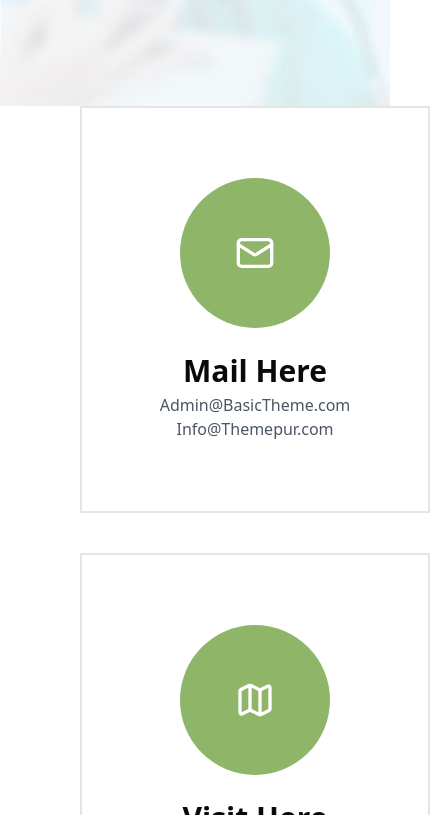
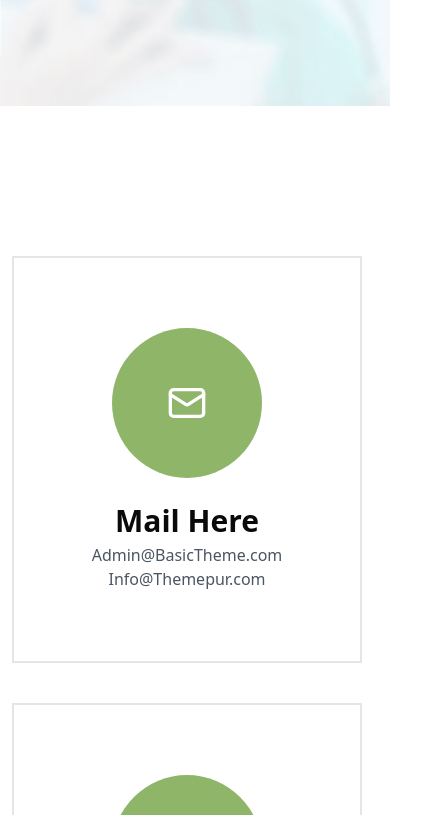
Before and after one commit to shirina-t/medi-dove, a React (Vite) app: page /contact in a window 390 px wide. Shown: the part 789-1604 px from the top of the page, 430 px wide, since content can reach past the window. Built offline with nearby package versions, Linux system fonts and the light colour scheme.

Commit message:
contact centered try 2

```diff
--- a/src/pages/contact.jsx
+++ b/src/pages/contact.jsx
@@ -28,7 +28,7 @@ const Contact = () => {
           </Link>
         </div>
       </div>
-      <div className="flex flex-col lg:flex-row justify-around gap-10 w-[100%] px-[80px] lg:my-[150px] my-0">
+      <div className="flex flex-col lg:flex-row justify-around gap-10 w-[100%] px-3 lg:px-[80px] my-[150px]">
         <div className="mailbox w-[350px] border-2 p-[70px] flex flex-col gap-5 justify-center items-center">
           <div className="w-[150px] h-[150px] rounded-full bg-dirty-green text-white flex justify-center items-center">
             <Mail className="w-10 h-10" />
@@ -67,7 +67,7 @@ const Contact = () => {
         <div className="flex flex-col lg:flex-row items-center justify-between pb-10 px-[80px]">
           <div>
             <p className="text-gray-600">Anything On your Mind</p>
-            <p className="text-[60px] font-semibold">Estimate Your Idea</p>
+            <p className="text-[60px] font-semibold leading-tight lg:leading-normal">Estimate Your Idea</p>
           </div>
           <div className="flex items-center">
             <Link to="/appointment">
```
